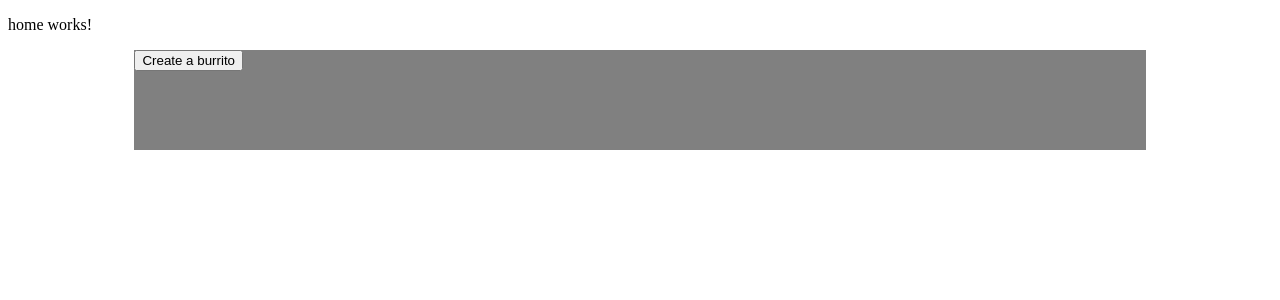
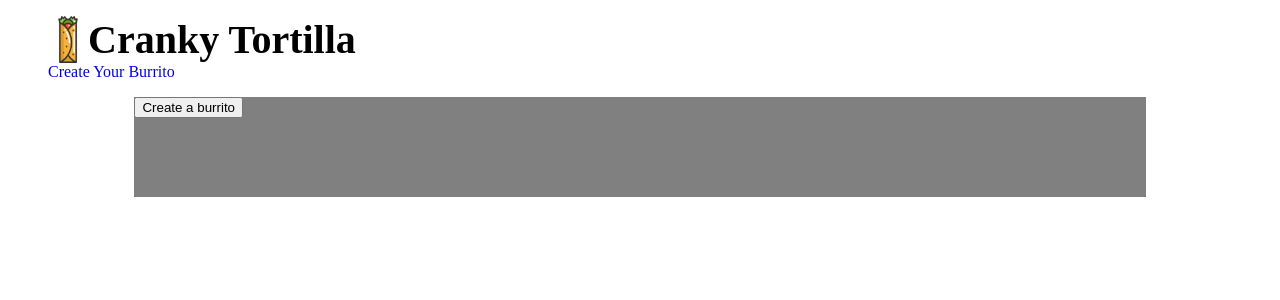
Before and after one commit to ChaseFaggard/CrankyTortillaBurritoMaker, an Angular app: page /burrito in a window 1280 px wide. Before the commit this address led to /. Shown: the top 300 px of the page. Built offline with nearby package versions, Linux system fonts and the light colour scheme.

Commit message:
Built out the functions in burrito-maker

```diff
--- a/src/app/app-routing.module.ts
+++ b/src/app/app-routing.module.ts
@@ -1,7 +1,12 @@
 import { NgModule } from '@angular/core';
 import { RouterModule, Routes } from '@angular/router';
+import { BurritoMakerComponent } from './burrito-maker/burrito-maker.component';
+import { HomeComponent } from './home/home.component';
 
-const routes: Routes = [];
+const routes: Routes = [
+  {path: '', component: HomeComponent},
+  {path: 'burrito', component: BurritoMakerComponent},
+];
 
 @NgModule({
   imports: [RouterModule.forRoot(routes)],
--- a/src/app/app.component.html
+++ b/src/app/app.component.html
@@ -1,2 +1,17 @@
-<home></home>
-<burrito-maker></burrito-maker>
+<header>
+    <nav>
+        <ul>
+            <li>
+                <a href="home">
+                    <img src="assets/images/burrito.png" width="40px" alt="Burrito Logo">
+                    <h1>Cranky Tortilla</h1>
+                </a>
+            </li>
+            <li>
+                <a href="burrito">Create Your Burrito</a>
+            </li>
+        </ul>
+    </nav>
+</header>
+
+<router-outlet></router-outlet>
--- a/src/app/app.component.scss
+++ b/src/app/app.component.scss
@@ -0,0 +1,14 @@
+a {
+    display: flex;
+    text-decoration: none;
+}
+
+h1 {
+    font-size: 40px;
+    margin: 0;
+    color: black;
+}
+
+li {
+    list-style: none;
+}
--- a/src/app/burrito-maker/BurritoIngredient.ts
+++ b/src/app/burrito-maker/BurritoIngredient.ts
@@ -5,7 +5,7 @@ export default class BurritoIngredient {
     constructor(public name:string, public step:FormState) { }
 
     getPath():string {
-        return './assets/images/' + this.name + '.png'
+        return 'assets/images/' + this.name + '.png'
     }
 
 
--- a/src/app/burrito-maker/burrito-maker.component.html
+++ b/src/app/burrito-maker/burrito-maker.component.html
@@ -2,7 +2,8 @@
     <button *ngIf="state === FormState.START" (click)="start()">Create a burrito</button>
     <form *ngIf="state > FormState.START && state < FormState.END">
 
-        <ng-container *ngFor="let ingredient of ingredients">
+
+        <ng-container class="ingredient-container" *ngFor="let ingredient of ingredients">
             <div class="ingredient" *ngIf="state === ingredient.step">
                 <img (click)="add(ingredient)" src="{{ingredient.getPath()}}" alt="{{ingredient.name}}">
             </div>
--- a/src/app/burrito-maker/burrito-maker.component.scss
+++ b/src/app/burrito-maker/burrito-maker.component.scss
@@ -14,9 +14,8 @@ img {
 .ingredientStack {
     background: red;
     width: 500px;
-    height: 500px;
     position: relative;
-    margin: auto;
+    margin: 200px auto;
     img {
         position: absolute;
         width: 300px;
--- a/src/app/burrito-maker/burrito-maker.component.ts
+++ b/src/app/burrito-maker/burrito-maker.component.ts
@@ -41,10 +41,29 @@ export class BurritoMakerComponent implements OnInit {
     this.state = FormState.STEP_1
   }
 
-  nextStep(): void { this.state++ }
+  nextStep(): void {
+    if (this.state !== FormState.STEP_1 || this.selectedIngredients.some(ingredient => ingredient.step === FormState.STEP_1)) {
+      this.state++;
+    }
+  }
 
   add(ingredient:BurritoIngredient):void {
-    this.selectedIngredients.push(ingredient)
+    if (this.selectedIngredients.some(selectedIngredient => ingredient.name === selectedIngredient.name)) {
+      this.selectedIngredients = this.selectedIngredients.filter(selectedIngredient => selectedIngredient.name !== ingredient.name);
+    } else {
+      if (ingredient.step === FormState.STEP_1 || ingredient.step === FormState.STEP_2) {
+        const step = ingredient.step;
+        if (!this.selectedIngredients.some(ingredient => ingredient.step === step)) {
+          this.selectedIngredients.push(ingredient);
+        }
+      } else if (ingredient.step === FormState.STEP_4) {
+        if (this.selectedIngredients.filter(selectedIngredient => selectedIngredient.step === FormState.STEP_4).length < 2) {
+          this.selectedIngredients.push(ingredient);
+        }
+      } else {
+        this.selectedIngredients.push(ingredient);
+      }
+    }
   }
 
 }
```
Also changed, not shown: src/assets/images/burrito.png (added).
